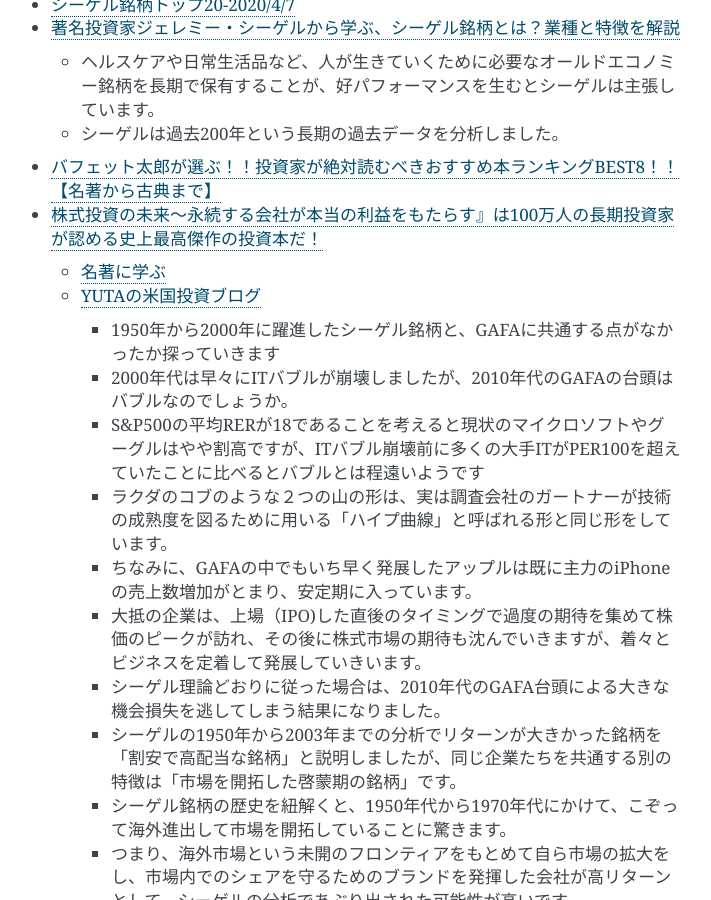
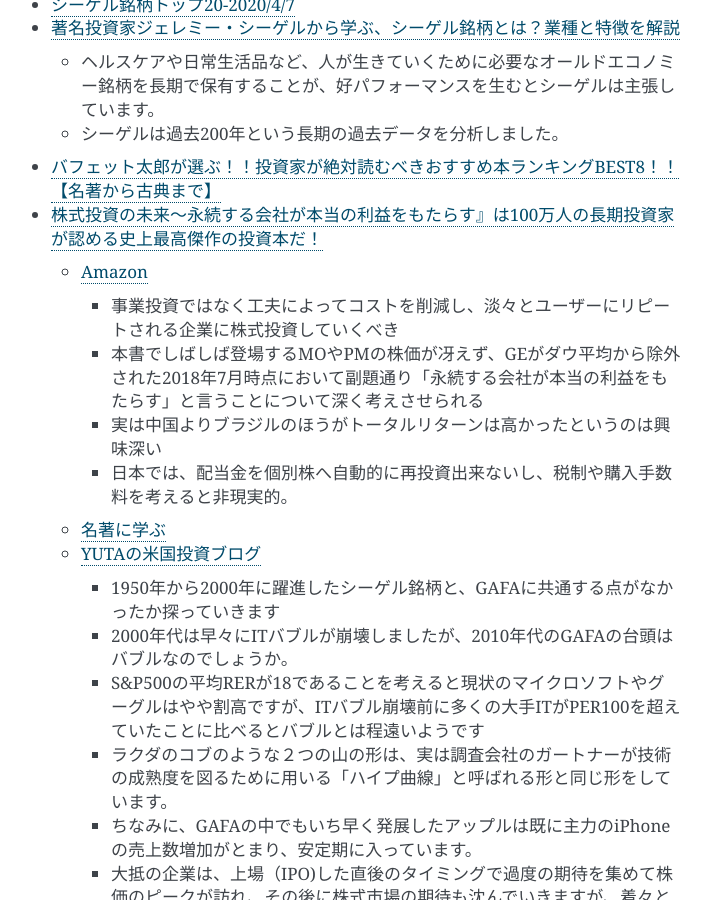
Before and after one commit to yuyuyu0706/sphinx, a Sphinx documentation site: the page built from sphinx/source/work/page07_finance.rst, in a window 1280 px wide and 900 px high, scrolled down 14859 px. Shown: the whole window, without its empty margins (399-1110 px from the left). Built offline with Sphinx 7.4.7, drawn with Linux system fonts in a browser that asks for light colours; pages that are not in the unit, such as notebooks, are missing from menus.

Commit message:
auto commit

```diff
--- a/sphinx/source/work/page07_finance.rst
+++ b/sphinx/source/work/page07_finance.rst
@@ -794,8 +794,14 @@ S&P500とは
 
 * `株式投資の未来～永続する会社が本当の利益をもたらす』は100万人の長期投資家が認める史上最高傑作の投資本だ！ <http://buffett-taro.net/archives/4572556.html>`_
 
+  * `Amazon <https://www.amazon.co.jp/dp/4822244571/>`_
+
+    * 事業投資ではなく工夫によってコストを削減し、淡々とユーザーにリピートされる企業に株式投資していくべき
+    * 本書でしばしば登場するMOやPMの株価が冴えず、GEがダウ平均から除外された2018年7月時点において副題通り「永続する会社が本当の利益をもたらす」と言うことについて深く考えさせられる
+    * 実は中国よりブラジルのほうがトータルリターンは高かったというのは興味深い
+    * 日本では、配当金を個別株へ自動的に再投資出来ないし、税制や購入手数料を考えると非現実的。
+
   * `名著に学ぶ <https://wealthroad.jp/archives/323>`_
-
   * `YUTAの米国投資ブログ <https://www.yutainvest.com/trap-of-siegel/>`_
 
     * 1950年から2000年に躍進したシーゲル銘柄と、GAFAに共通する点がなかったか探っていきます
```
